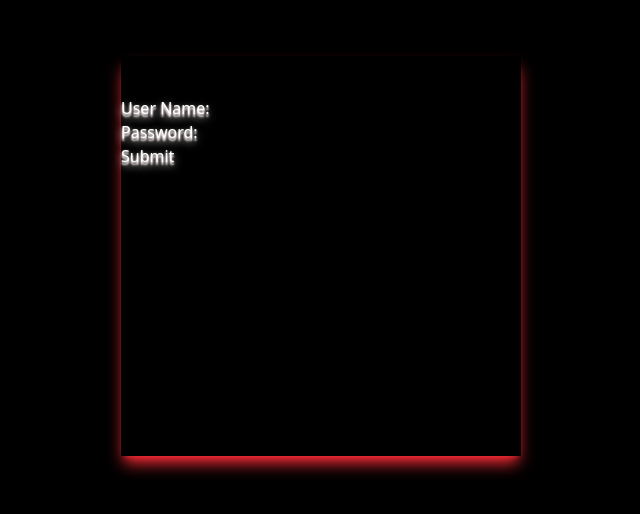
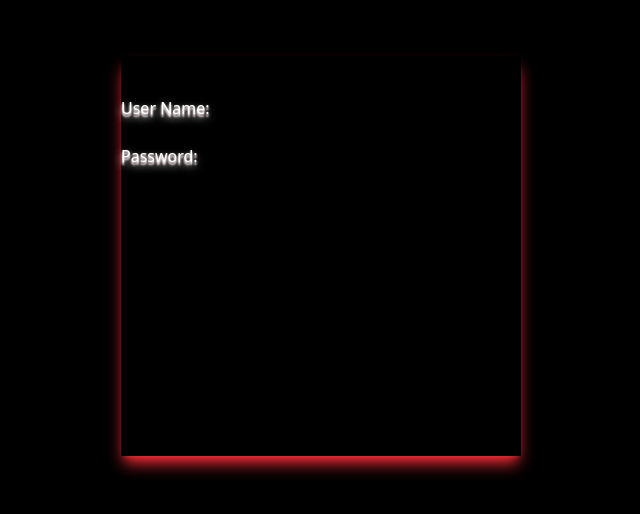
Before and after one commit to Mujeebhussain153/ml-resume-ranker, a React (Vite) app in the folder frontend/: page / in a window 1280 px wide. Shown: the part 144-658 px from the top of the page, without its empty margins (319-959 px from the left). Built offline with nearby package versions, Linux system fonts and the light colour scheme.

Commit message:
main: Made minute changes in the Login Form

```diff
--- a/frontend/src/pages/LoginForm.jsx
+++ b/frontend/src/pages/LoginForm.jsx
@@ -2,11 +2,11 @@ const LoginForm = () => {
     return(
         <div className="border-2 max-w h-screen flex items-center justify-center bg-black">
             <div className="size-100 shadow-lg shadow-red-500 py-10">
-            <label for="username" className="text-white text-shadow-lg text-shadow-red-50">User Name: </label>
-            <input type="text" id="username" name="username" className="border-white"/><br />
-            <label for="password" className="text-white text-shadow-lg text-shadow-red-50">Password: </label>
-            <input type="text" id="password" name="password" /><br />
-            <button type="Submit" className="text-white text-shadow-lg text-shadow-red-50 border-white">Submit</button>
+                <label for="username" className="text-white text-shadow-lg text-shadow-red-50">User Name: </label><br />
+                <input type="text" id="username" name="username" className="border-white"/><br />
+                <label for="password" className="text-white text-shadow-lg text-shadow-red-50">Password: </label><br />
+                <input type="text" id="password" name="password" /><br />
+                <input type="button" className="text-white"/>
             </div>
         </div>
     )
```
